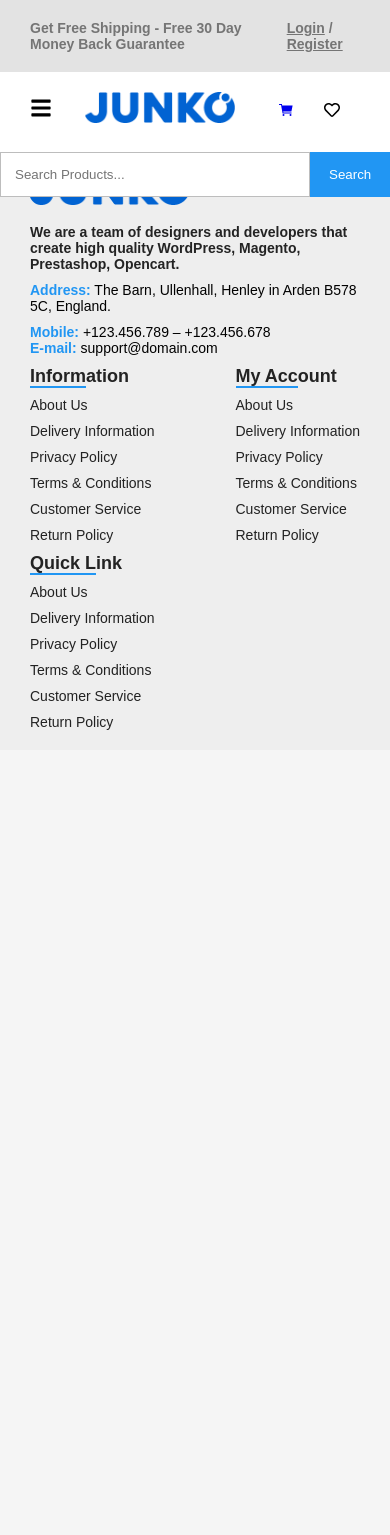
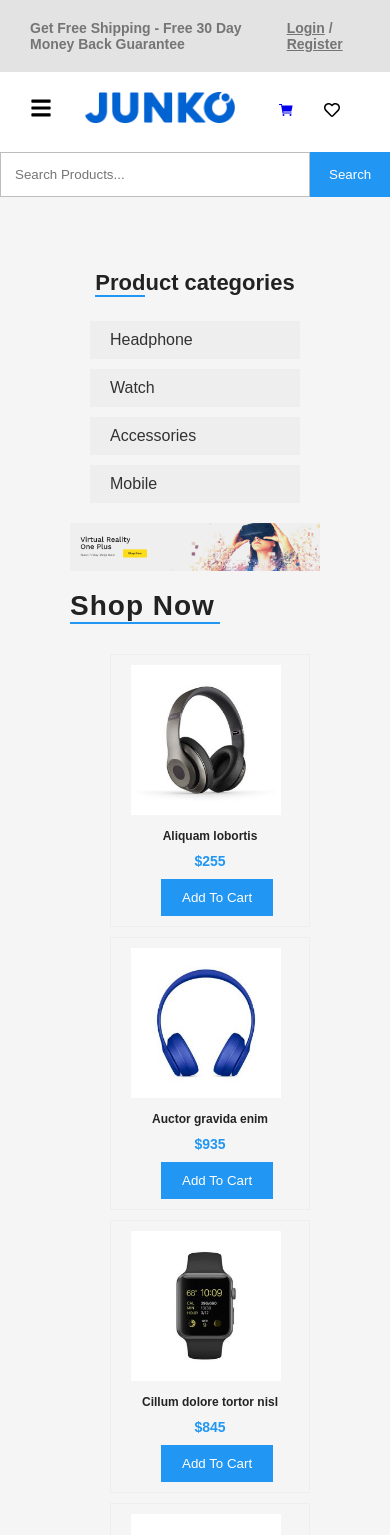
Before and after one commit to Angelin-Sheeba/react_ecommerce, a React (Create React App) app: page /shop in a window 390 px wide. Shown: the top 1535 px of the page. Before the commit the page ends 844 px from the top, so only its background shows below. Built offline with nearby package versions, Linux system fonts and the light colour scheme.

Commit message:
sixth commit

```diff
--- a/src/App.js
+++ b/src/App.js
@@ -19,7 +19,7 @@ const App = () => {
     <>
       <BrowserRouter>
         <Nav auth={auth} setAuth={setAuth} userDetail={userDetail} setSearch={setSearch} search={search}/>
-        <Router setUserDetail={setUserDetail} setAuth={setAuth} auth={auth} product={product}/>
+        <Router setUserDetail={setUserDetail} setAuth={setAuth} auth={auth} product={product} setProduct={setProduct}/>
         <Footer/>
       </BrowserRouter>
     </>
--- a/src/Footer.js
+++ b/src/Footer.js
@@ -9,7 +9,7 @@ const Footer = () => {
           <div className="deatil_box">
             <div className="header">
               <div className="logo">
-                <img src="image/logo.png" alt=""></img>
+                <img src="../image/logo.png" alt="logoimage"></img>
               </div>
             </div>
             <div className="bottom">
--- a/src/Router.js
+++ b/src/Router.js
@@ -3,14 +3,28 @@ import { Route, Routes } from 'react-router-dom'
 import Register from './Register'
 import Login from './Login';
 import Home from './Home';
+import Shop from './Shop';
 
-const Router = ({setUserDetail,setAuth,product}) => {
+const Router = ({setUserDetail,setAuth,product,setProduct}) => {
   return (
     <>
       <Routes>
-        <Route path="/register" element={<Register setUserDetail={setUserDetail} setAuth={setAuth} />}/>
-        <Route path="/login" element={<Login setUserDetail={setUserDetail} setAuth={setAuth} />}/>
-        <Route path="/" element={<Home setUserDetail={setUserDetail} product={product} />}/>
+        <Route
+          path="/register"
+          element={<Register setUserDetail={setUserDetail} setAuth={setAuth} />}
+        />
+        <Route
+          path="/login"
+          element={<Login setUserDetail={setUserDetail} setAuth={setAuth} />}
+        />
+        <Route
+          path="/"
+          element={<Home setUserDetail={setUserDetail} product={product} />}
+        />
+        <Route
+          path="/shop"
+          element={<Shop product={product} setProduct={setProduct} />}
+        />
       </Routes>
     </>
   );
--- /dev/null
+++ b/src/Shop.js
@@ -0,0 +1,73 @@
+import React from 'react'
+import './shop.css'
+import { CiHeart, CiSearch } from "react-icons/ci";
+import { TfiReload } from "react-icons/tfi";
+
+const Shop = ({product,setProduct}) => {
+  return (
+    <>
+      <div className="shop">
+        <h4>Home / Shop</h4>
+        <div className="shop_container">
+          <div className="left_box">
+            <div className="content">
+              <h3>
+                <span>Prod</span>uct categories
+              </h3>
+              <ul>
+                <li>Headphone</li>
+                <li>Watch</li>
+                <li>Accessories</li>
+                <li>Mobile</li>
+              </ul>
+            </div>
+          </div>
+          <div className="right_box">
+            <div className="content">
+                <div className="top_banner">
+                    <img src="../image/shop-banner.jpg" alt="shopbanner"></img>
+                </div>
+                <h2>Shop Now</h2>
+                <div className="product_container">
+                    {
+                        product.map((curElm) =>
+                        {
+                            return (
+                              <>
+                              <div className="box">
+                                <div className="img_box">
+                                    <img src={curElm.img} alt="productimage"></img>
+                                </div>
+                                <div className="detail">
+                                    <div className="icons">
+                                       <div className="icon">
+                                           <CiHeart />
+                                        </div>
+                                        <div className="icon">
+                                           <TfiReload />
+                                        </div>
+                                        <div className="icon">
+                                           <CiSearch />
+                                        </div>
+                                    </div>
+                                    <h3>{curElm.Name}</h3>
+                                    <h4>${curElm.price}</h4>
+                                    <button>
+                                        Add To Cart
+                                    </button>
+                                </div>
+                                </div>
+                                </>
+                            );
+                        })
+                    }
+                </div>
+            </div>
+          </div>
+        </div>
+      </div>
+    </>
+  );
+}
+
+export default Shop
--- /dev/null
+++ b/src/shop.css
@@ -0,0 +1,213 @@
+*
+{
+    margin:0;
+    padding:0;
+    font-family:Arial,sans-serif;
+    box-sizing:border-box;
+}
+.shop
+{
+    padding: 20px 30px;
+    width:100%;
+}
+.shop h4
+{
+    color:#323232;
+}
+.shop .shop_container
+{
+    margin-top:30px;
+    padding:30px 40px;
+    max-width:100%;
+    display:flex;
+    flex-wrap:wrap;
+    justify-content: space-between;
+}
+.shop .shop_container .left_box .content
+{
+    padding:20px 20px;
+    border:1px solid #757575;
+    border-radius:2px;
+}
+.shop .shop_container .left_box .content h3
+{
+    font-size:22px;
+    color:#222222;
+}
+.shop .shop_container .left_box .content h3 span
+{
+    border-bottom: 2px solid #2196f3;
+}
+.shop .shop_container .left_box .content ul
+{
+    margin-top:15px;
+}
+.shop .shop_container .left_box .content ul li
+{
+    list-style:none;
+    margin-top:10px;
+    color:#323232;
+    font-size: 16px;
+    text-transform: capitalize;
+    width:0%;
+    background: #eeeeee;
+    cursor:pointer;
+    padding:10px 20px;
+    transition:0.5s;
+}
+.shop .shop_container .left_box .content ul li:hover
+{
+    width:100%;
+    color:#2196f3;
+}
+.shop .shop_container .right_box .content .top_banner img
+{
+    width:850px;
+}
+.shop .shop_container .right_box .content h2
+{
+    font-size:28px;
+    color:#222222;
+    margin-top:15px;
+    border-bottom:2px solid #2196f3;
+    width:150px;
+    letter-spacing: 1px;
+}
+.shop .shop_container .right_box .content .product_container
+{
+    margin-top: 20px;
+    max-width: 850px;
+    display: flex;
+    justify-content: space-between;
+    flex-wrap: wrap;
+}
+.shop .shop_container .right_box .content .product_container .box
+{
+    margin-left: 30px;
+    margin-top: 10px;
+    padding: 10px 20px;
+    width: 200px;
+    overflow: hidden;
+    border: 1px solid #eeeeee;
+    transition: 0.5s;
+}
+.shop .shop_container .right_box .content .product_container .box:hover
+{
+    box-shadow: rgba(0, 0, 0, 0.35) 0px 5px 15px;
+}
+.shop .shop_container .right_box .content .product_container .box .img_box img
+{
+    width: 150px;
+}
+.shop .shop_container .right_box .content .product_container .box .detail .icons
+{
+    margin-top: -30px;
+    position: absolute;
+    transition: 0.5s;
+    display: flex;
+    opacity: 0;
+}
+.shop .shop_container .right_box .content .product_container .box:hover .detail .icons
+{
+    opacity: 1;
+}
+.shop .shop_container .right_box .content .product_container .box .detail .icons .icon
+{
+    margin-left: 10px;
+    background: #fff;
+    padding: 10px 10px;
+    border: 1px solid #757575;
+    color: #232323;
+    cursor: pointer;
+    border-radius: 2px;
+    transition: 0.5s;
+}
+.shop .shop_container .right_box .content .product_container .box .detail .icons .icon:hover
+{
+    border: none;
+    background: #2196f3;
+    color: #fff;
+}
+.shop .shop_container .right_box .content .product_container .box .detail h3
+{
+    margin-top: 10px;
+    color: #232323;
+    font-size: 12px;
+    text-align: center;
+}
+.shop .shop_container .right_box .content .product_container .box .detail h4
+{
+    margin-top: 10px;
+    color: #2196f3;
+    font-size: 14px;
+    font-weight:600;
+    text-align: center;
+}
+.shop .shop_container .right_box .content .product_container .box .detail button
+{
+    align-items: center;
+    padding: 10px 20px;
+    color: #fff;
+    border: none;
+    outline: none;
+    cursor: pointer;
+    border: 1px solid #2196f3;
+    background: #2196f3;
+    transition: 0.5s;
+    margin-top: 10px;
+    margin-left: 30px;
+}
+.shop .shop_container .right_box .content .product_container .box .detail button:hover
+{
+    background: none;
+    color: #2196f3;
+}
+@media(max-width:1240px)
+{
+    .shop .shop_container
+    {
+        flex-direction: column;
+    }
+    .shop .shop_container .left_box
+    {
+        width: 100%;
+    }
+    .shop .shop_container .left_box .content
+    {
+        max-width: 100%;
+        border: none;
+    }
+    .shop .shop_container .left_box .content h3
+    {
+        text-align: center;
+    }
+    .shop .shop_container .left_box .content ul
+    {
+        max-width: 100%;
+        display: flex;
+        flex-wrap: wrap;
+        justify-content: space-between;
+    }
+    .shop .shop_container .left_box .content ul li
+    {
+        width: 100%;
+    }
+    .shop .shop_container .right_box .content .product_container
+    {
+        max-width: 100%;
+        justify-content: center;
+    }
+    .shop .shop_container .right_box .content .top_banner
+    {
+        width: 100%;
+        align-items: center;
+        justify-content: center;
+    }
+}
+@media(max-width:950px)
+{
+    .shop .shop_container .right_box .content .top_banner img
+    {
+        width: 100%;
+    }
+}
```
